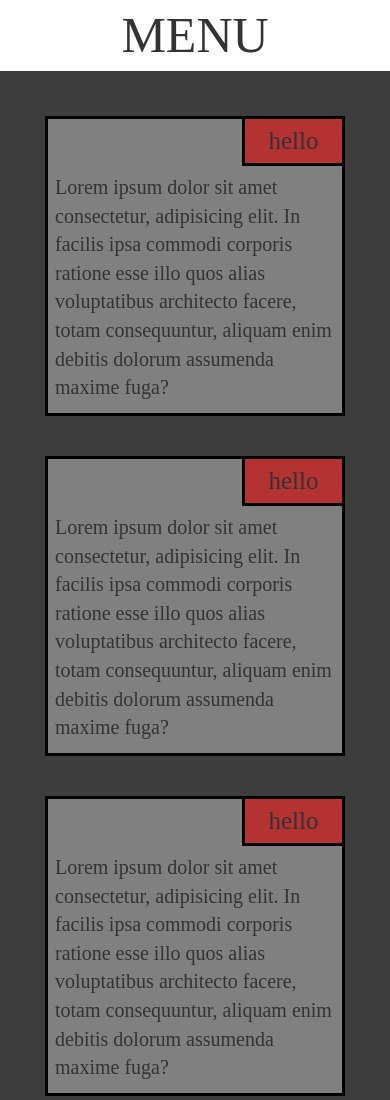
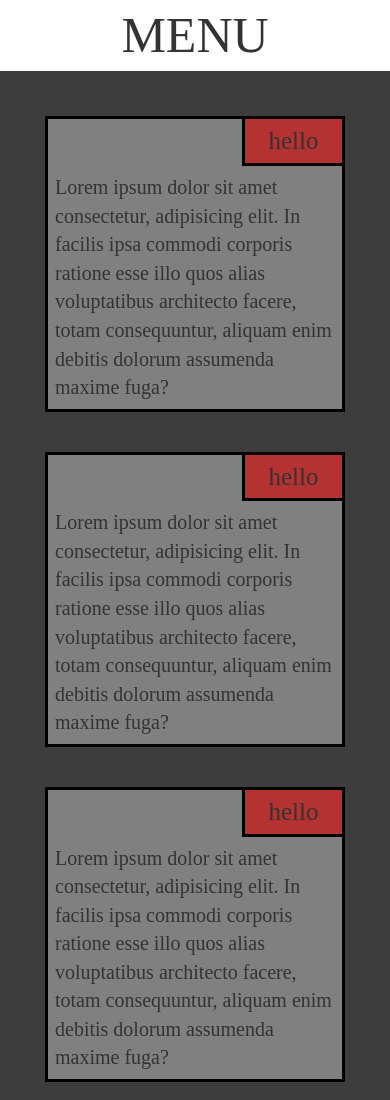
Before and after one commit to realyashsehgal/studious-octo-waffle, a plain HTML site: page bootstrap/index.html in a window 390 px wide. Shown: the top 1100 px of the page. Drawn offline with Linux system fonts and the light colour scheme.

Commit message:
final change for today

```diff
--- a/bootstrap/css/styles.css
+++ b/bootstrap/css/styles.css
@@ -26,7 +26,7 @@ header {
     background-color: grey;
     margin: 20px;
     border: 3px solid black;
-    width: 380px;
+    width: 420px;
     height: 300px;
 }
 .content{
@@ -35,3 +35,28 @@ header {
     font-size: 20px;
     padding: 7px;
 }
+@media screen and (min-width: 973px )and (max-width:1431px){
+    #box3{
+        width:880px
+    }
+}
+
+@media screen and (min-width: 524px )and (max-width:972px){
+    .container-fluid{
+        height: fit-content;
+    }
+    .box{
+        width: max-content;
+        height: fit-content;
+    }
+}
+@media screen and (min-width: 100px )and (max-width:523px){
+    .container-fluid{
+        height: fit-content;
+    }
+    .box{
+        width: max-content;
+        height: fit-content;
+    }
+
+}
--- a/bootstrap/index.html
+++ b/bootstrap/index.html
@@ -21,19 +21,19 @@
     MENU
   </header>
   <div class = "container-fluid">
-      <div class = "box">
+      <div id = "box1" class = "box">
         <section class = "head1">hello</section>
           <section class = "content">
             Lorem ipsum dolor sit amet consectetur, adipisicing elit. In facilis ipsa commodi corporis ratione esse illo quos alias voluptatibus architecto facere, totam consequuntur, aliquam enim debitis dolorum assumenda maxime fuga?
           </section>
       </div>
-      <div class = "box">
+      <div id = "box2" class = "box">
         <section class = "head1">hello</section>
           <section class = "content">
             Lorem ipsum dolor sit amet consectetur, adipisicing elit. In facilis ipsa commodi corporis ratione esse illo quos alias voluptatibus architecto facere, totam consequuntur, aliquam enim debitis dolorum assumenda maxime fuga?
           </section>
       </div>
-      <div class = "box">
+      <div id = "box3" class = "box">
         <section class = "head1">hello</section>
           <section class = "content">
             Lorem ipsum dolor sit amet consectetur, adipisicing elit. In facilis ipsa commodi corporis ratione esse illo quos alias voluptatibus architecto facere, totam consequuntur, aliquam enim debitis dolorum assumenda maxime fuga?
```
